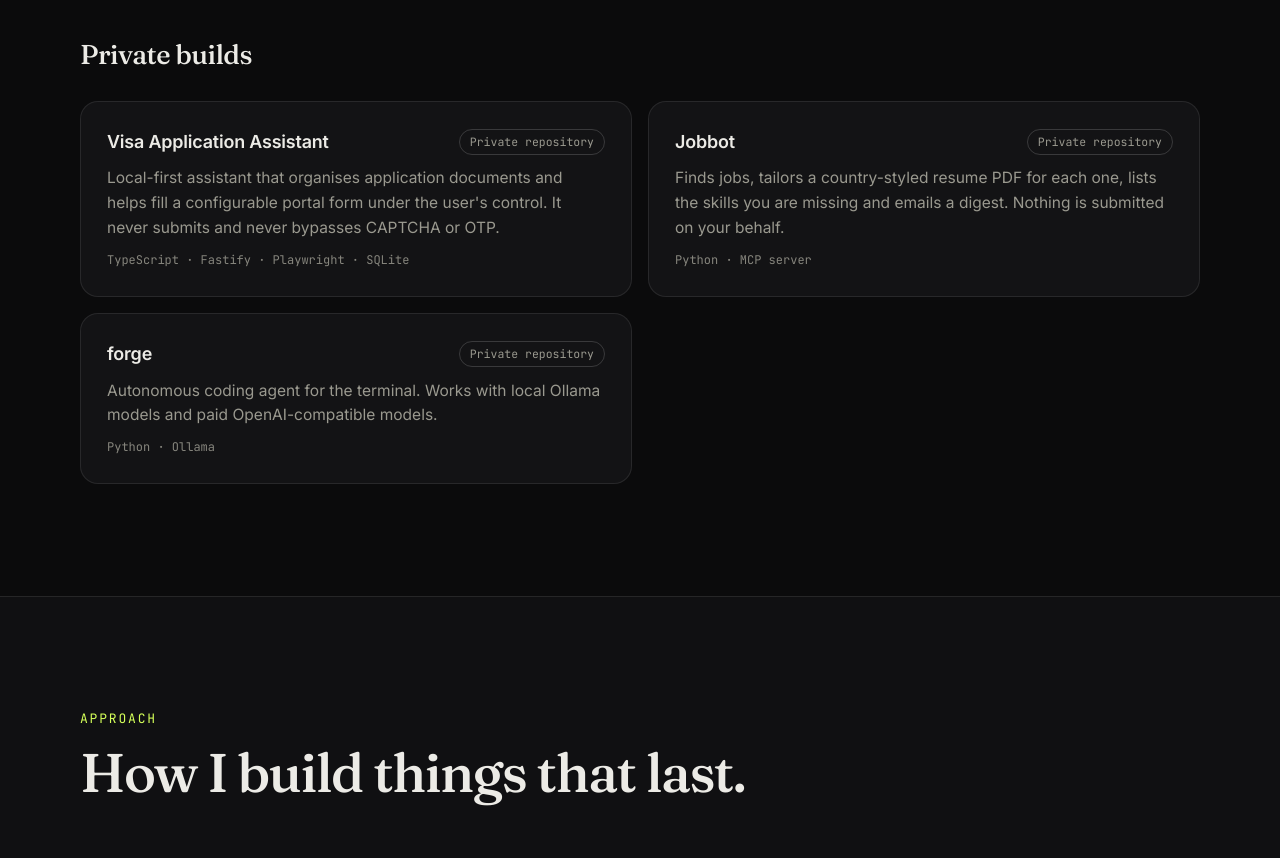
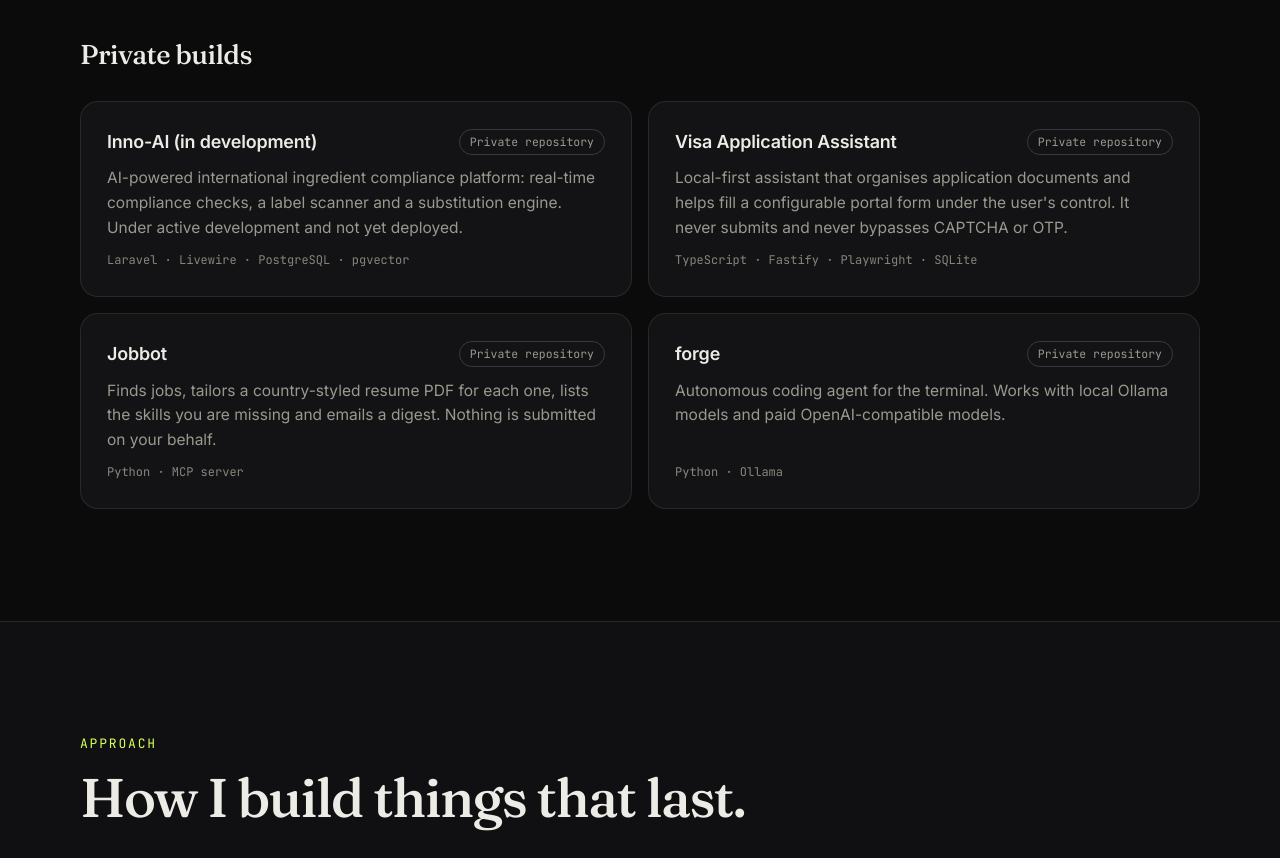
Before and after one commit to shahed1475/Portfolio, a Next.js app: page / in a window 1280 px wide. Shown: the part 5920-6778 px from the top of the page. Built offline with nearby package versions, Linux system fonts and the light colour scheme.

Commit message:
Add Inno-AI project to privateWork array

```diff
--- a/src/data/site.ts
+++ b/src/data/site.ts
@@ -142,7 +142,8 @@ export const moreWork = [
 ];
 
 export const privateWork = [
-  { title: "Visa Application Assistant", text: "Local-first assistant that organises application documents and helps fill a configurable portal form under the user's control. It never submits and never bypasses CAPTCHA or OTP.", stack: "TypeScript · Fastify · Playwright · SQLite" },
+  { title: "Inno-AI (in development)", text: "AI-powered international ingredient compliance platform: real-time compliance checks, a label scanner and a substitution engine. Under active development and not yet deployed.", stack: "Laravel · Livewire · PostgreSQL · pgvector" },
+{ title: "Visa Application Assistant", text: "Local-first assistant that organises application documents and helps fill a configurable portal form under the user's control. It never submits and never bypasses CAPTCHA or OTP.", stack: "TypeScript · Fastify · Playwright · SQLite" },
   {
     title: "Jobbot",
     text: "Finds jobs, tailors a country-styled resume PDF for each one, lists the skills you are missing and emails a digest. Nothing is submitted on your behalf.",
```
